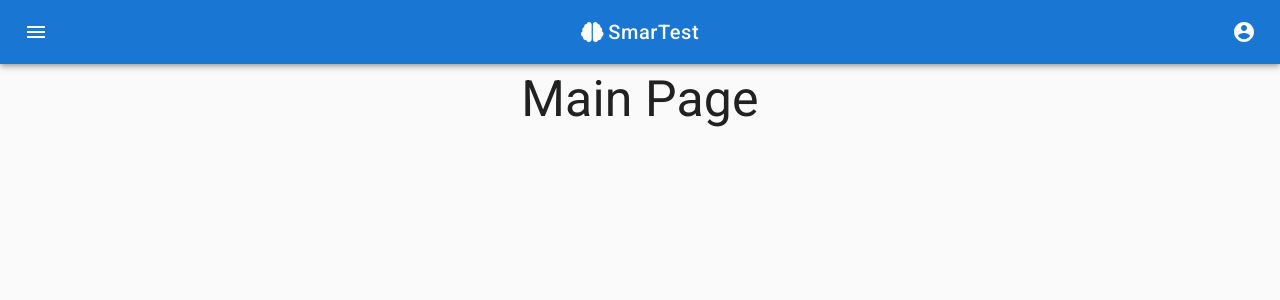
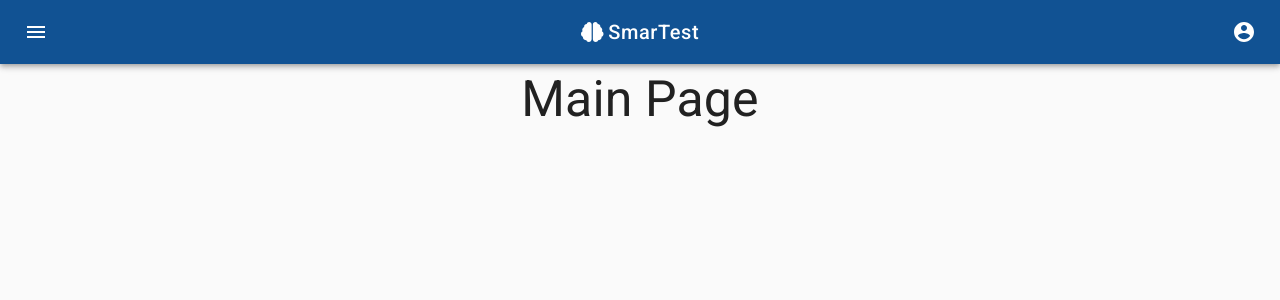
Before and after one commit to bezuglyyvlad/SmarTest-ReactJs, a React (Create React App) app: page / in a window 1280 px wide. Shown: the top 300 px of the page. Built offline with nearby package versions, Linux system fonts and the light colour scheme.

Commit message:
Refactoring

```diff
--- a/src/App.js
+++ b/src/App.js
@@ -11,9 +11,10 @@ import {withSuspense} from "./hoc/withSuspense";
 import Header from "./components/Header/Header";
 import {appSelectors} from "./redux/selectors/appSelectors";
 import ErrorBoundary from "./components/Error/ErrorBoundary";
-import {createMuiTheme, MuiThemeProvider} from "@material-ui/core";
+import {MuiThemeProvider} from "@material-ui/core";
 import CssBaseline from "@material-ui/core/CssBaseline";
 import {getThemeFromLS} from "./utils/utils";
+import {getTheme} from "./utils/theme";
 
 
 const SignIn = React.lazy(() => import("./components/SignIn/SignIn"));
@@ -29,26 +30,9 @@ const App = React.memo(({initializeApp, initialized, theme, changeTheme}) => {
         initializeApp();
     }, [initializeApp]);
 
-
-    const lightTheme = createMuiTheme({
-        palette: {
-            type: 'light',
-            primary: {main: '#1976d2'},
-            secondary: {main: '#dc004e'},
-        },
-    });
-
-    const darkTheme = createMuiTheme({
-        palette: {
-            type: 'dark',
-            primary: {main: '#4791db'},
-            secondary: {main: '#f48fb1'},
-        },
-    });
-
     changeTheme(getThemeFromLS());
 
-    const muiTheme = theme === 'dark' ? darkTheme : lightTheme;
+    const muiTheme = getTheme(theme);
 
     if (!initialized) {
         return <MuiThemeProvider theme={muiTheme}><Preloader/></MuiThemeProvider>;
--- /dev/null
+++ b/src/utils/theme.js
@@ -0,0 +1,21 @@
+import {createMuiTheme} from "@material-ui/core";
+
+const lightTheme = createMuiTheme({
+    palette: {
+        type: 'light',
+        primary: {main: '#115293'},
+        secondary: {main: '#dc004e'},
+    },
+});
+
+const darkTheme = createMuiTheme({
+    palette: {
+        type: 'dark',
+        primary: {main: '#648dae'},
+        secondary: {main: '#f48fb1'},
+    },
+});
+
+export const getTheme = (theme) => {
+    return theme === 'dark' ? darkTheme : lightTheme;
+}
```
